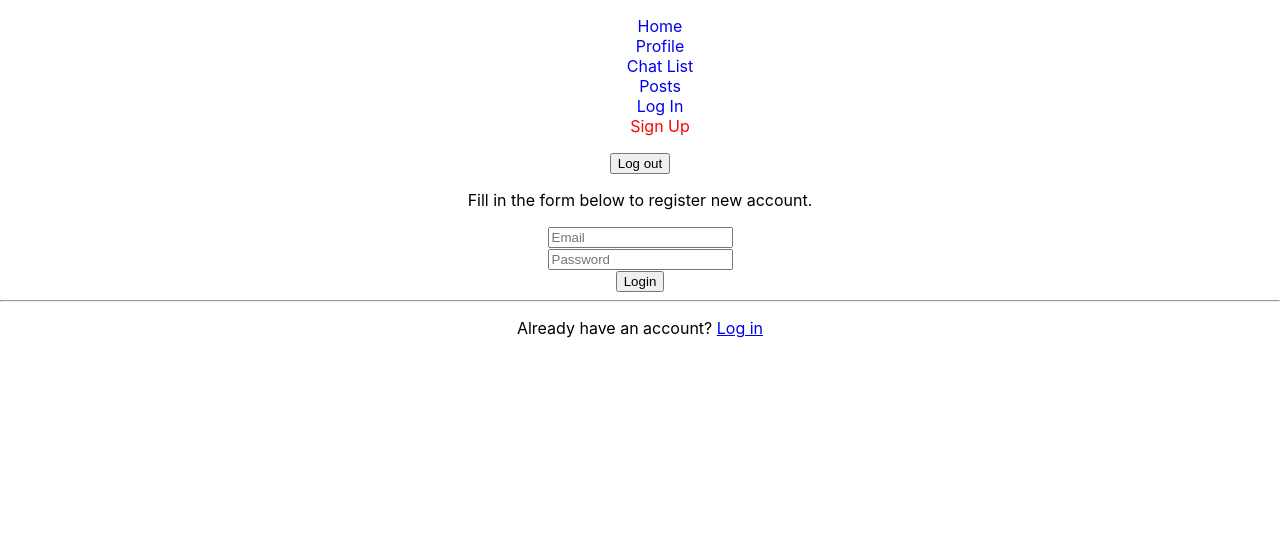
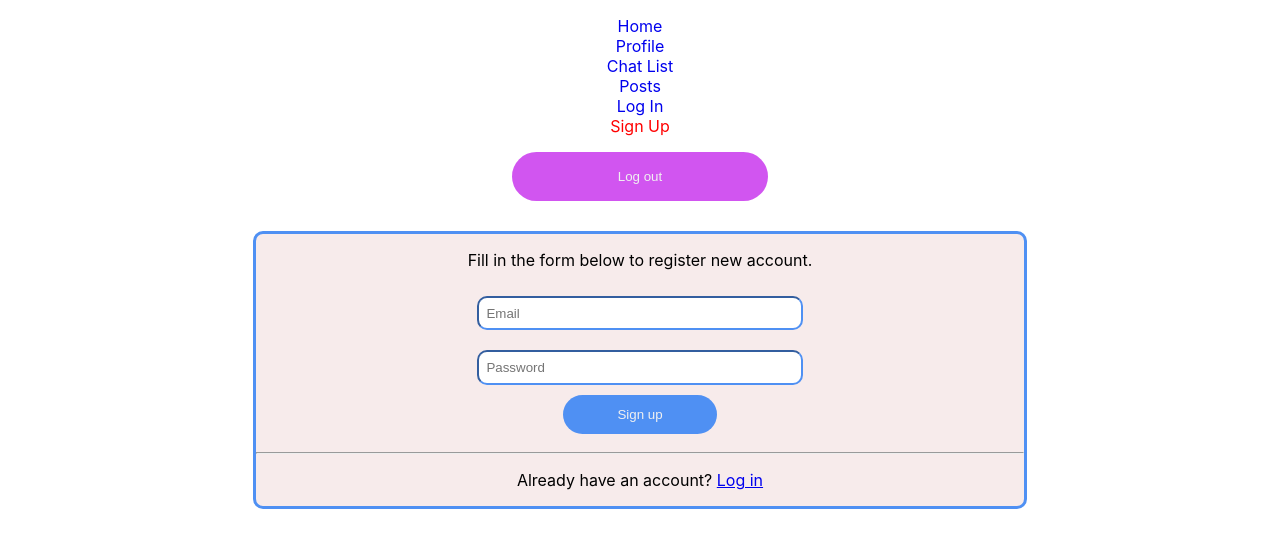
Before and after one commit to henry1479/reactCourse, a React (Create React App) app in the folder myapp/: page /signup in a window 1280 px wide. Shown: the top 548 px of the page. Built offline with nearby package versions, Linux system fonts and the light colour scheme; no server answers.

Commit message:
lesson-9.2

```diff
--- a/myapp/src/App.css
+++ b/myapp/src/App.css
@@ -27,6 +27,18 @@
 
 .App-link {
   color: #c9dfe6;
+}
+
+.logout-button {
+    width: 20%;
+    padding: 15px 35px;
+    border-radius: 30px;
+    outline: none;
+    border-color: transparent;
+    margin-bottom: 10px;
+    background-color: rgb(209, 85, 240);
+    color: rgb(240, 240, 240);
+
 }
 
 /* MessageLIst */
@@ -128,3 +140,39 @@
   border-color: transparent;
   margin-bottom: 10px;
 }
+
+/* Login */
+
+.login-form {
+    border: 3px solid rgb(79, 144, 243);
+    width: 60%;
+    margin: 0 auto;
+    border-radius: 10px;
+    background: rgb(247, 235, 235);
+
+}
+
+
+.login-form__input {
+    width: 40%;
+    padding: 1%;
+    border-radius: 10px;
+    margin-top: 10px;
+    margin-bottom: 10px;
+    outline: none;
+    border-color: rgb(79, 144, 243);
+
+}
+
+.login-form__button {
+    width: 20%;
+    padding: 10px 35px;
+    border-radius: 30px;
+    outline: none;
+    border-color: transparent;
+    margin-bottom: 10px;
+    background-color: rgb(79, 144, 243);
+    color: rgb(240, 240, 240);
+}
+
+/* App */
--- a/myapp/src/components/App.js
+++ b/myapp/src/components/App.js
@@ -59,9 +59,9 @@ function App() {
     })
   }, []);
 
-  const logOut = useCallback(()=>{ firebase.auth().signOut()},[]);
+  const logOut = useCallback(()=>{firebase.auth().signOut()},[]);
 
-  console.log(authed)
+  console.log(authed);
 
 
 
@@ -69,7 +69,7 @@ function App() {
 
     <div className="App">
       <header>
-        <ul style={{listStyleType: 'none',}}>
+        <ul style={{listStyleType: 'none', paddingLeft: '0px'}}>
           {
             dataLink.map((item,index) => (<li  key={index}>
                 <NavLink exact style={{textDecoration: 'none',}} activeStyle={{color: 'red',}} to={item.path}>{item.name}</NavLink>
@@ -77,7 +77,7 @@ function App() {
             )
           }
         </ul>
-        <button type="button" onClick={logOut}>Log out</button>
+        <button type="button" className="logout-button" onClick={logOut}>Log out</button>
       </header>
       <ThemeProvider theme={theme}>
         <main>
--- a/myapp/src/components/authenticates/login/LoginPresent.js
+++ b/myapp/src/components/authenticates/login/LoginPresent.js
@@ -3,8 +3,8 @@ import { Link } from 'react-router-dom';
 
 export const LoginPresent = (props) => {
     return (
-        <div>
-            <form onSubmit={props.submit}>
+        <div style={{marginTop:'20px'}}>
+            <form onSubmit={props.submit} className="login-form">
                 <p>Fill in the form below to log in to your account.</p>
                 <div>
                     <input
@@ -13,6 +13,7 @@ export const LoginPresent = (props) => {
                     type="email"
                     onChange={props.emailChange}
                     value={props.email}
+                    className="login-form__input"
                     />
                 </div>
                 <div>
@@ -22,15 +23,16 @@ export const LoginPresent = (props) => {
                     onChange={props.passChange}
                     value={props.password}
                     type="password"
+                    className="login-form__input"
                     />
                 </div>
                 <div>
                     {props.error && <p>{props.error}</p>}
-                    <button type="submit">Login</button>
+                    <button type="submit" className="login-form__button">Login</button>
                 </div>
-                <hr />
+                <hr style={{background:'rgb(79, 144, 243)'}}/>
                 <p>
-                    Do no have an account? <Link to="/signup">Sign In</Link>
+                    Do no have an account? <Link to="/signup">Sign up</Link>
                 </p>
             </form>
       </div>
--- a/myapp/src/components/authenticates/singup/SignUpPresent.js
+++ b/myapp/src/components/authenticates/singup/SignUpPresent.js
@@ -2,11 +2,12 @@ import { Link } from 'react-router-dom';
 
 export const SignUpPresent = (props) => {
     return (
-        <div>
-            <form onSubmit={props.submit}>
+        <div style={{marginTop:'20px'}}>
+            <form onSubmit={props.submit} className="login-form">
                 <p>Fill in the form below to register new account.</p>
                 <div>
                     <input
+                    className="login-form__input"
                     placeholder="Email"
                     name="email"
                     type="email"
@@ -16,6 +17,7 @@ export const SignUpPresent = (props) => {
                 </div>
                 <div>
                     <input
+                    className="login-form__input"
                     placeholder="Password"
                     name="password"
                     onChange={props.passChange}
@@ -25,7 +27,7 @@ export const SignUpPresent = (props) => {
                 </div>
                 <div>
                     {props.error && <p>{props.error}</p>}
-                    <button type="submit">Login</button>
+                    <button type="submit" className="login-form__button">Sign up</button>
                 </div>
                 <hr />
                 <p>
--- /dev/null
+++ b/myapp/src/components/chat/Chats.js
@@ -0,0 +1,37 @@
+import { List,ListItem,ListItemText} from '@material-ui/core';
+import { NavLink } from 'react-router-dom';
+
+export const Chats = ( props) => {
+    return (
+        <div style={{
+            float:'left',
+            width:'40%',
+            border: '1px solid #ccc',
+            background: '#dda0dd',
+            marginBottom: '5%',
+            marginLeft: '5%',
+            borderRadius: '15px'
+        }}>
+            <List>
+                <h3>Chat List</h3>
+                {props.chats?.map((el) => (
+                    <ListItem key={el.id}>
+                        <NavLink to={`/chats/${el.id}`} style={{textDecoration: 'none',}} activeStyle={{color: 'red', textDecoration: 'none',}}>
+                            <ListItemText>
+                                {el.chat}
+                            </ListItemText>
+                        </NavLink>
+                    </ListItem>
+                    )
+                )
+                }
+            </List>
+            <form action="#" className="chatlist__form">
+                <label htmlFor="name">Enter the name of new friend</label>
+                <input type="text" name="friend-name" className="chatlist__input" onChange={props.handleChange} value={props.chat} />
+                <input type="button" value="Add" className="chatlist__button" onClick={props.onAddChatFirebase}/>
+                <input type="button" value="Remove" className="chatlist__button" onClick={props.onRemoveChat}/>
+            </form>
+        </div>
+    )
+}
--- a/myapp/src/components/chat/Form.js
+++ b/myapp/src/components/chat/Form.js
@@ -1,14 +1,12 @@
-import { useState,useCallback,useRef } from 'react'
+import { useState,useRef } from 'react';
 import { makeStyles,createStyles } from '@material-ui/core/styles';
+import { useDispatch } from 'react-redux';
+import { FormGroup, InputLabel, Input } from '@material-ui/core';
 
-import { useSelector,useDispatch } from 'react-redux';
-import { FormGroup, InputLabel, Input } from '@material-ui/core';
-import { setMessage } from '../store/actions/addMessage'
 
-// const db = firebase.database;
 
-// component realize the form for sending message
-// contain 2 inputs and button with handler of events
+
+
 
 
 //   styles for components
@@ -44,8 +42,9 @@ const useStyles = makeStyles((theme)=> createStyles({
 })
 )
 
-//
-//
+// принимает функцию из MessageList через пропс
+// по оправки сообщений в firebase из инпута
+// для сообщений
 function Form(props) {
    // object for new message
    const [messageObject, setMessageObject] = useState({});
@@ -68,18 +67,12 @@ function Form(props) {
    }
 
 
-   // отправляет сообщения в чат непосредственно
-   // из формы
-   const sendMessage = useCallback(()=>
-        dispatch(setMessage(messageObject,props.id)),
-        [dispatch, messageObject]
-   )
-
-
-
-
-
-
+   // // отправляет сообщения в чат непосредственно
+   // // из формы
+   // const sendMessage = useCallback(()=>
+   //      dispatch(setMessage(messageObject,props.id)),
+   //      [dispatch, messageObject]
+   // )
 
    //clean input
    // make fokus on textField
--- a/myapp/src/components/store/actions/addChatFireBase.js
+++ b/myapp/src/components/store/actions/addChatFireBase.js
@@ -8,7 +8,6 @@ const getPayloadFromSnapshot = (snapshot) => {
     const chats = [];
     snapshot.forEach(entry => {
     chats.push({id: entry.key, ...entry.val()})
-    console.log(chats)
     });
 
 
@@ -23,13 +22,13 @@ const getPayloadFromSnapshot = (snapshot) => {
   };
 
   export const initChatTracking = () => (dispatch) => {
-    db().ref("chats").on("child_changed", (snapshot) => {
-      const payload = getPayloadFromSnapshot(snapshot);
-      dispatch({
-        type: CHANGE_CHATS,
-        payload,
-      });
-    });
+    // db().ref("chats").on("child_changed", (snapshot) => {
+    //   const payload = getPayloadFromSnapshot(snapshot);
+    //   dispatch({
+    //     type: CHANGE_CHATS,
+    //     payload,
+    //   });
+    // });
 
     db().ref("chats").on("value", (snapshot) => {
       const payload = getPayloadFromSnapshot(snapshot);
@@ -39,11 +38,11 @@ const getPayloadFromSnapshot = (snapshot) => {
       });
     });
 
-    db().ref("chats").on("child_added", (snapshot) => {
-      const payload = getPayloadFromSnapshot(snapshot);
-      dispatch({
-        type: CHANGE_CHATS,
-        payload,
-      });
-    });
+    // db().ref("chats").on("child_added", (snapshot) => {
+    //   const payload = getPayloadFromSnapshot(snapshot);
+    //   dispatch({
+    //     type: CHANGE_CHATS,
+    //     payload,
+    //   });
+    // });
   };
--- a/myapp/src/index.js
+++ b/myapp/src/index.js
@@ -34,7 +34,7 @@ function botMiddleware(store){
         setTimeout (()=> store.dispatch(setMessage(robotResponce, action.id)), 2000);
       }
       const result = next(action);
-      console.log(store.getState());
+    //   console.log(store.getState());
       return result;
     }
   }
@@ -49,7 +49,7 @@ export const persistor = persistStore(store);
 
 firebase.initializeApp(config);
 export const db = firebase.database;
-console.log(config)
+
 
 
 const app = <Provider store={store}>
```
Also changed, not shown: myapp/src/components/chat/ChatPage.js (+71 -13 lines), myapp/src/components/chat/ListChat.js (deleted, +0 -101 lines), myapp/src/components/chat/MessageList.js (+21 -55 lines).
